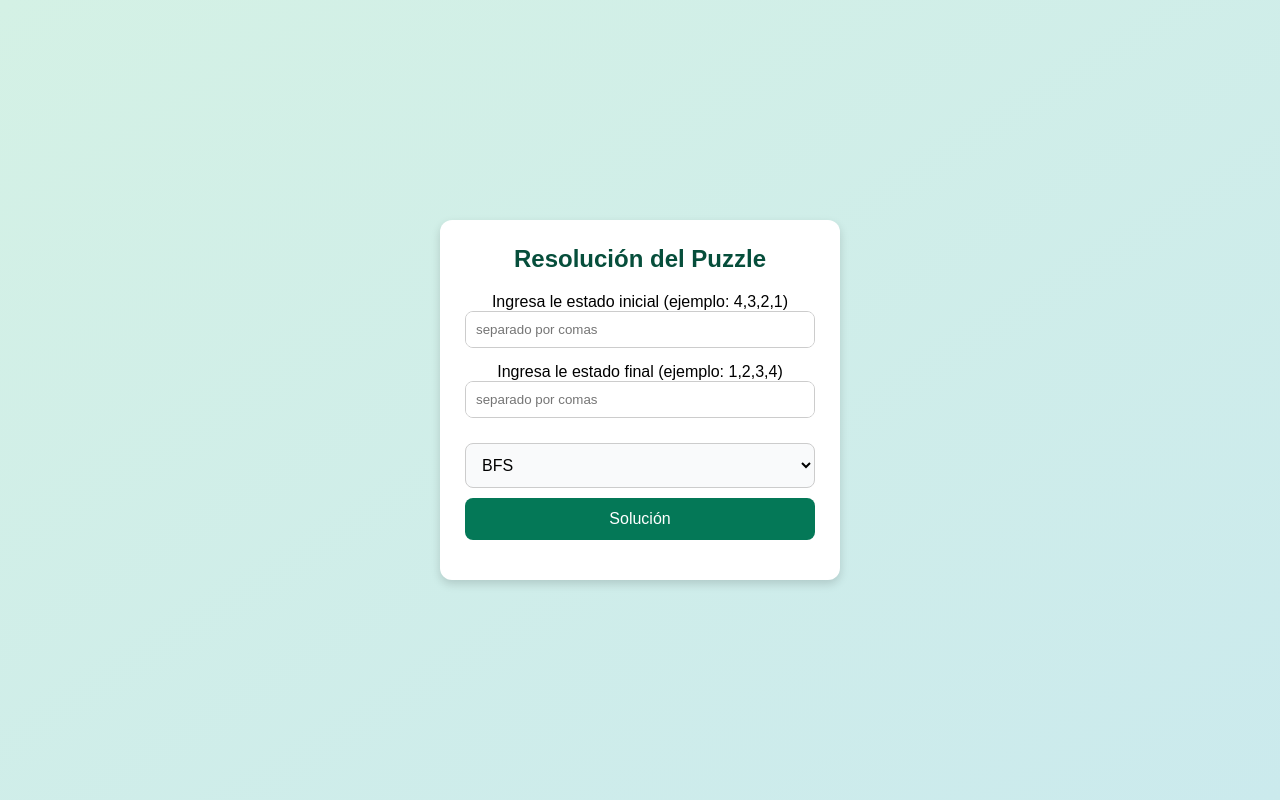
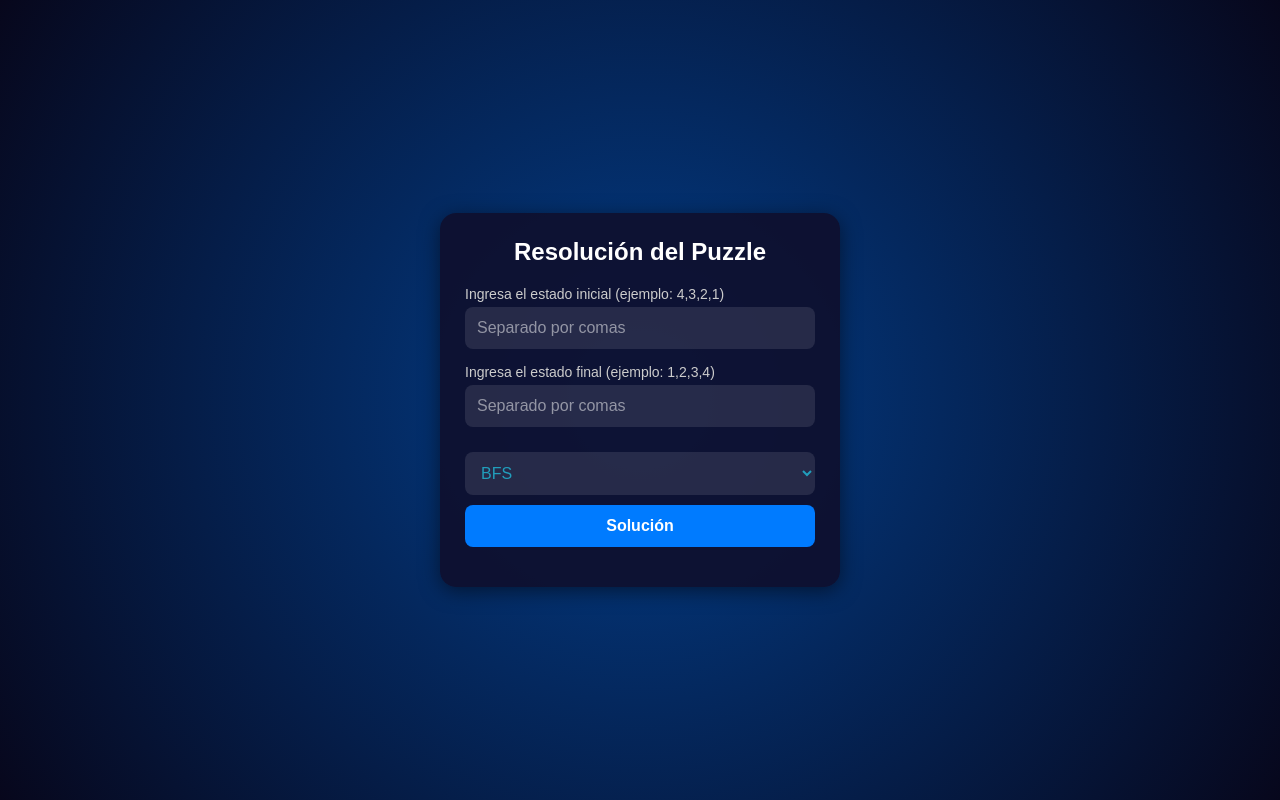
Before and after one commit to JoseAlfonsoB/RepoExamen, a plain HTML site: page index.html in a window 1280 px wide. Drawn offline with Linux system fonts and the light colour scheme.

Commit message:
Cambios en la interfaz

```diff
--- a/index.html
+++ b/index.html
@@ -1,106 +1,122 @@
 <!DOCTYPE html>
 <html lang="es">
 <head>
-    <meta charset="UTF-8" />
-    <meta name="viewport" content="width=device-width, initial-scale=1.0" />
+    <meta charset="UTF-8">
+    <meta name="viewport" content="width=device-width, initial-scale=1.0">
     <title>Puzzle Solver</title>
     <style>
         * {
             margin: 0;
             padding: 0;
             box-sizing: border-box;
+            font-family: Arial, sans-serif;
         }
 
         body {
-        font-family: Arial, sans-serif;
-        background: linear-gradient(to bottom right, #d4f1e5, #cbeaed);
+            background: radial-gradient(circle, #023e8a, #07071c);
             display: flex;
             justify-content: center;
             align-items: center;
-        min-height: 100vh;
+            height: 100vh;
+            color: white;
         }
 
         .container {
-        background: white;
+            background: rgba(15, 15, 45, 0.9);
             padding: 25px;
-        border-radius: 12px;
-        box-shadow: 0px 4px 10px rgba(0, 0, 0, 0.15);
+            border-radius: 16px;
+            box-shadow: 0px 4px 20px rgba(0, 0, 0, 0.5);
             text-align: center;
             width: 400px;
         }
 
         h2 {
-        color: #064e3b;
             margin-bottom: 20px;
+            color: #ffffff;
+            font-size: 24px;
+        }
+
+        label {
+            display: block;
+            text-align: left;
+            margin: 10px 0 5px;
+            font-size: 14px;
+            color: #ccc;
         }
 
         .input-group {
             display: flex;
             align-items: center;
-        border: 1px solid #ccc;
+            background: rgba(255, 255, 255, 0.1);
             border-radius: 8px;
-        overflow: hidden;
+            padding: 12px;
             margin-bottom: 15px;
         }
 
         .input-group input {
+            background: transparent;
             border: none;
-        padding: 10px;
+            color: white;
             flex: 1;
+            outline: none;
+            font-size: 16px;
+        }
+
+        .input-group input::placeholder {
+            color: rgba(255, 255, 255, 0.5);
+        }
+
+        select, button {
+            width: 100%;
+            padding: 12px;
+            border-radius: 8px;
+            margin-top: 10px;
+            font-size: 16px;
+            border: none;
+        }
+
+        select {
+            background: rgba(255, 255, 255, 0.1);
+            color: white;
             outline: none;
         }
 
-      .input-group span {
-        background: #e5e7eb;
-        padding: 10px;
-        color: #6b7280;
+        button {
+            background: #007bff;
+            color: white;
             font-weight: bold;
-      }
-
-      select,
-      button {
-        width: 100%;
-        padding: 12px;
-        border: none;
-        border-radius: 8px;
-        margin-top: 10px;
-        font-size: 16px;
-      }
-
-      select {
-        background: #f9fafb;
-        border: 1px solid #ccc;
-      }
-
-      button {
-        background-color: #047857;
-        color: white;
             cursor: pointer;
+            transition: background 0.3s;
         }
 
         button:hover {
-        background-color: #065f46;
+            background: #0056b3;
         }
 
         p {
             margin-top: 15px;
             font-weight: bold;
-        color: #333;
+            color: #ccc;
+        }
+        #method {
+            background: rgba(255, 255, 255, 0.1);
+            color: #219ebc;
+            outline: none;
         }
     </style>
 </head>
 <body>
     <div class="container">
-      <h2> Resolución del Puzzle</h2>
-      <label for="">Ingresa le estado inicial (ejemplo: 4,3,2,1)</label>
+        <h2>Resolución del Puzzle</h2>
+
+        <label for="start">Ingresa el estado inicial (ejemplo: 4,3,2,1)</label>
         <div class="input-group">
-        <input type="text" id="start" placeholder="separado por comas" />
+            <input type="text" id="start" placeholder="Separado por comas" />
         </div>
 
-      <label for="">Ingresa le estado final (ejemplo: 1,2,3,4)</label>
-
+        <label for="goal">Ingresa el estado final (ejemplo: 1,2,3,4)</label>
         <div class="input-group">
-        <input type="text" id="goal" placeholder="separado por comas" />
+            <input type="text" id="goal" placeholder="Separado por comas" />
         </div>
 
         <select id="method">
@@ -124,11 +140,11 @@
                 headers: { "Content-Type": "application/json" },
                 body: JSON.stringify({ start, goal, method }),
             })
-          .then((response) => response.json())
-          .then((data) => {
+            .then(response => response.json())
+            .then(data => {
                 document.getElementById("solution").innerText = "Solution: " + JSON.stringify(data.solution);
             })
-          .catch((error) => {
+            .catch(error => {
                 console.error("Error:", error);
                 document.getElementById("solution").innerText = "Error solving the puzzle";
             });
```
Lines whose indentation alone changed are shown as unchanged.
